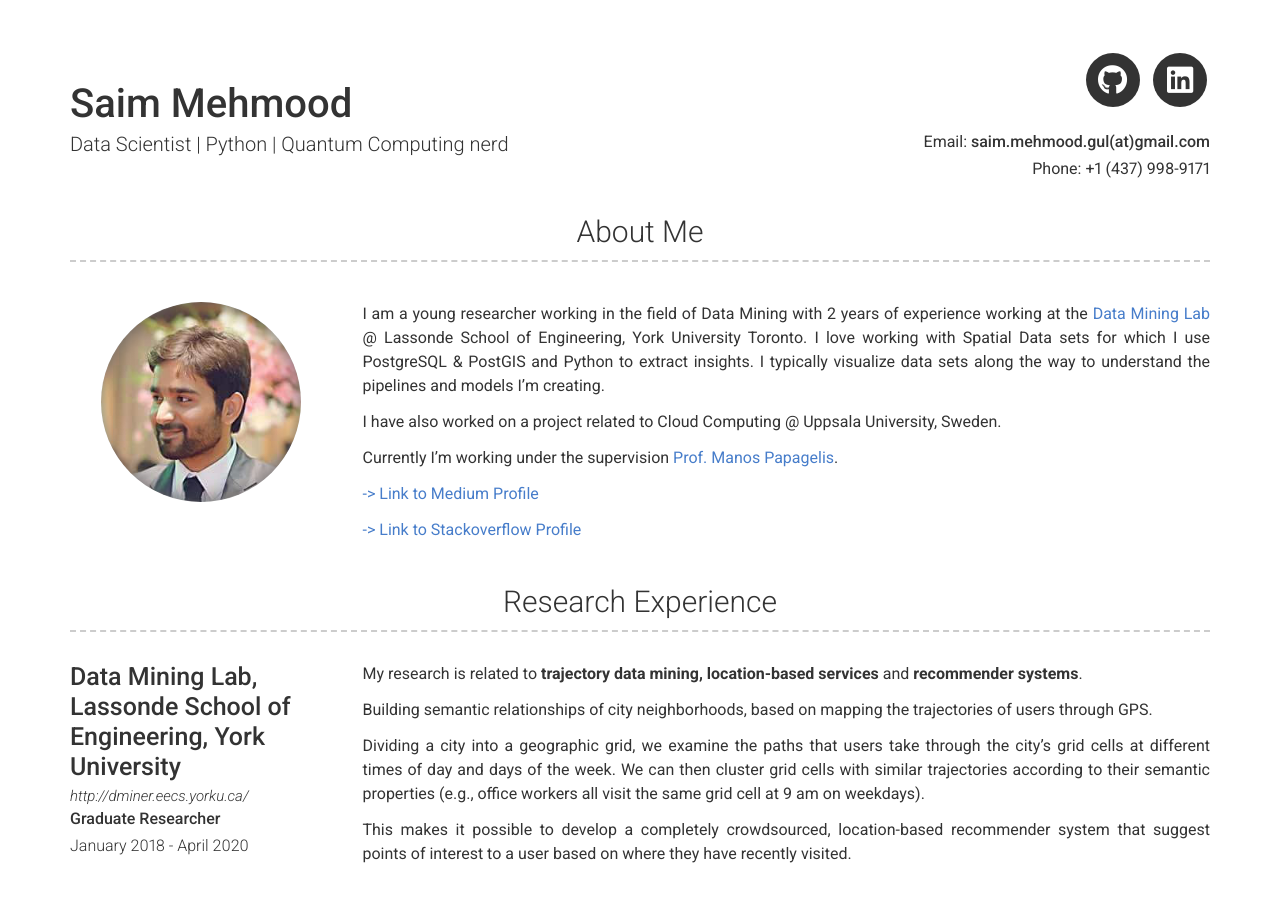
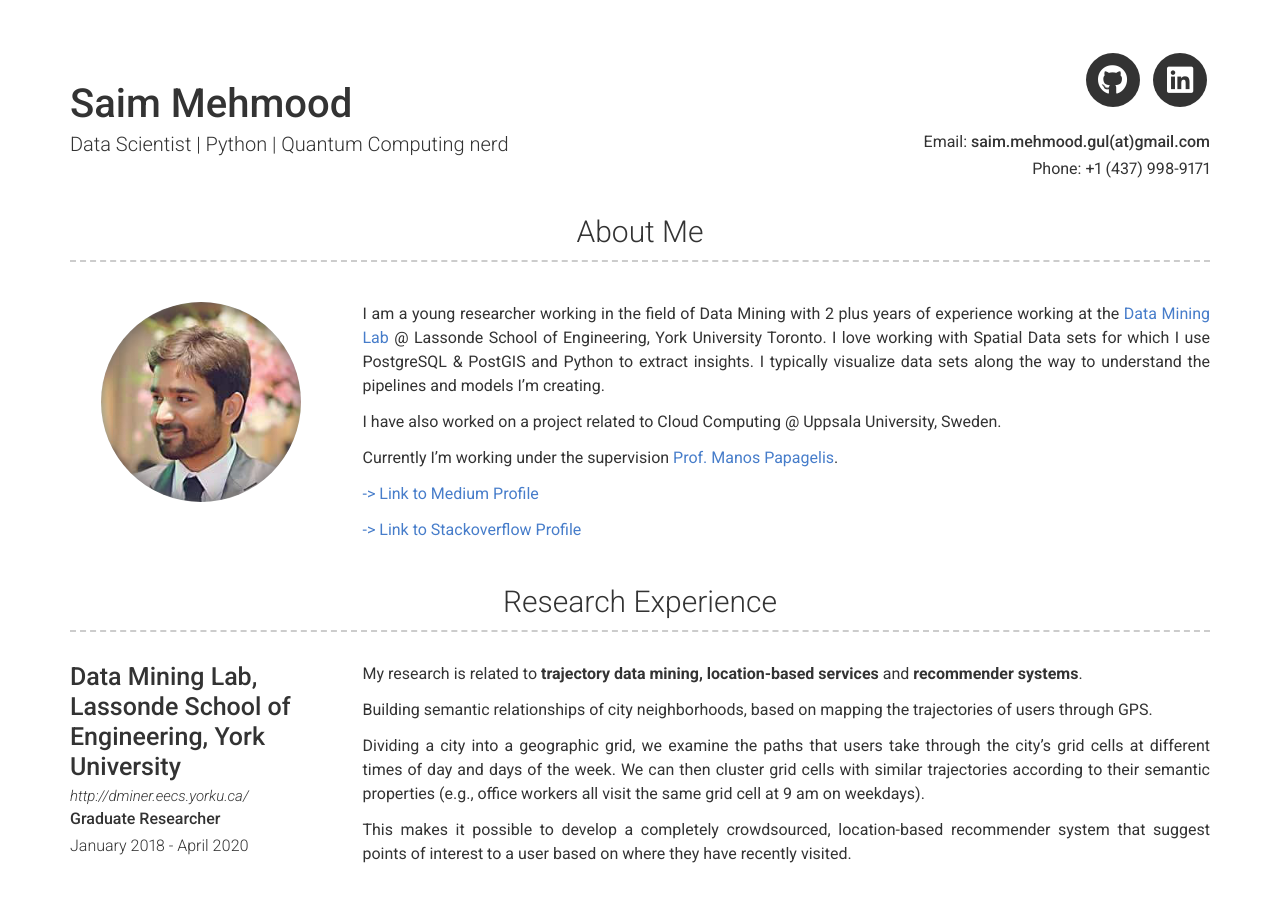
Before and after one commit to saimmehmood/saimmehmood.github.io, a Jekyll site: the page built from index.md, in a window 1280 px wide and 900 px high. Built offline with Jekyll 4.4.1, drawn with Linux system fonts in a browser that asks for light colours; nearby versions of some CDN libraries.

Commit message:
7/8/2020 12:07 PM

```diff
--- a/_config.yml
+++ b/_config.yml
@@ -29,7 +29,7 @@ linkedin_username: saimmehmoodgul
 # about_title: About Me
 about_profile_image: images/circle-cropped.png
 about_content: | # this will include new lines to allow paragraphs
-    I am a young researcher working in the field of Data Mining with 2 years of experience working at the
+    I am a young researcher working in the field of Data Mining with 2 plus years of experience working at the
     [Data Mining Lab](http://dminer.eecs.yorku.ca/) @ Lassonde School of Engineering, York University Toronto.
     I love working with Spatial Data sets for which I use PostgreSQL & PostGIS and Python to extract insights.
     I typically visualize data sets along the way to understand the pipelines and models I'm creating.
```
